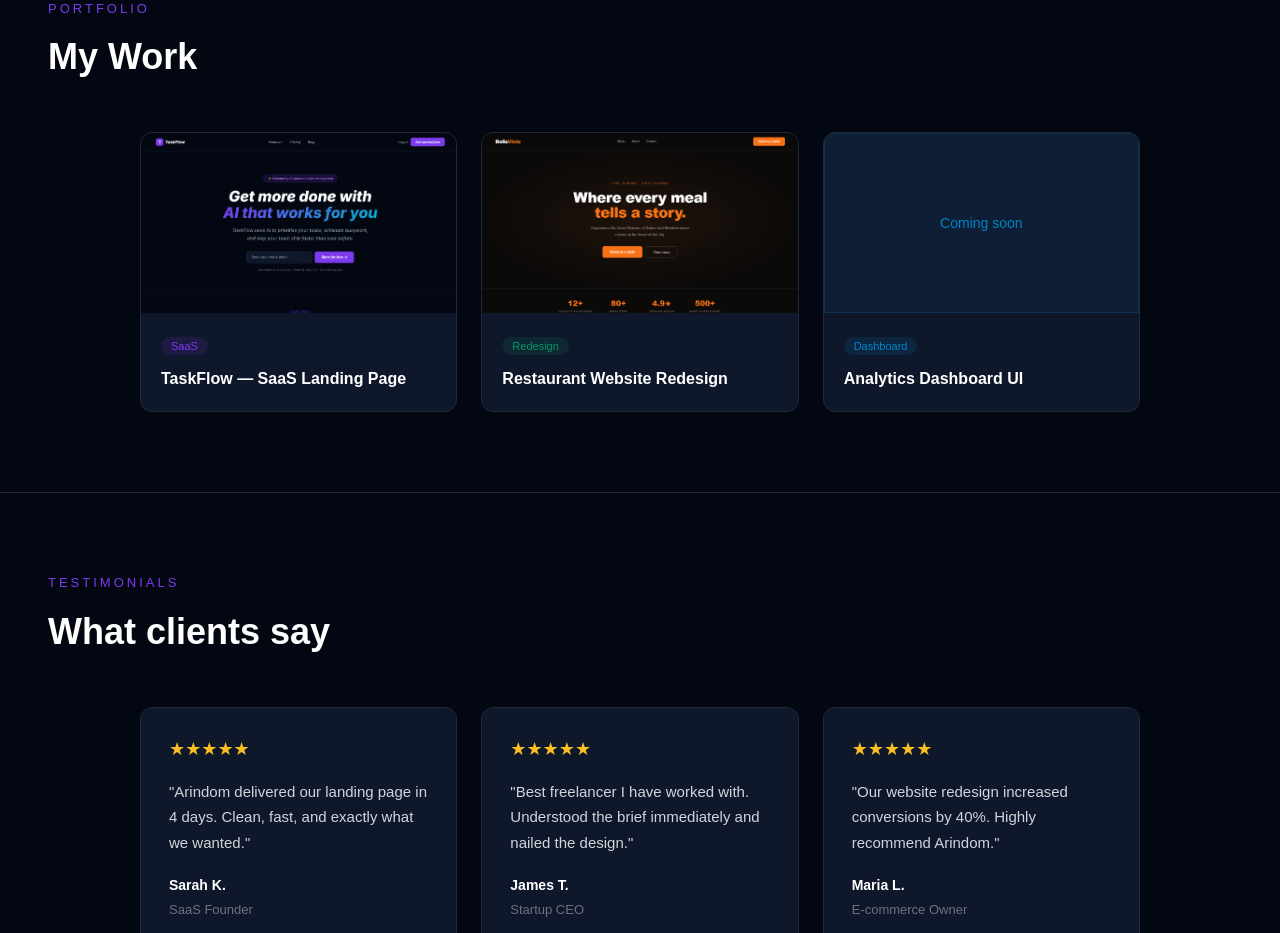
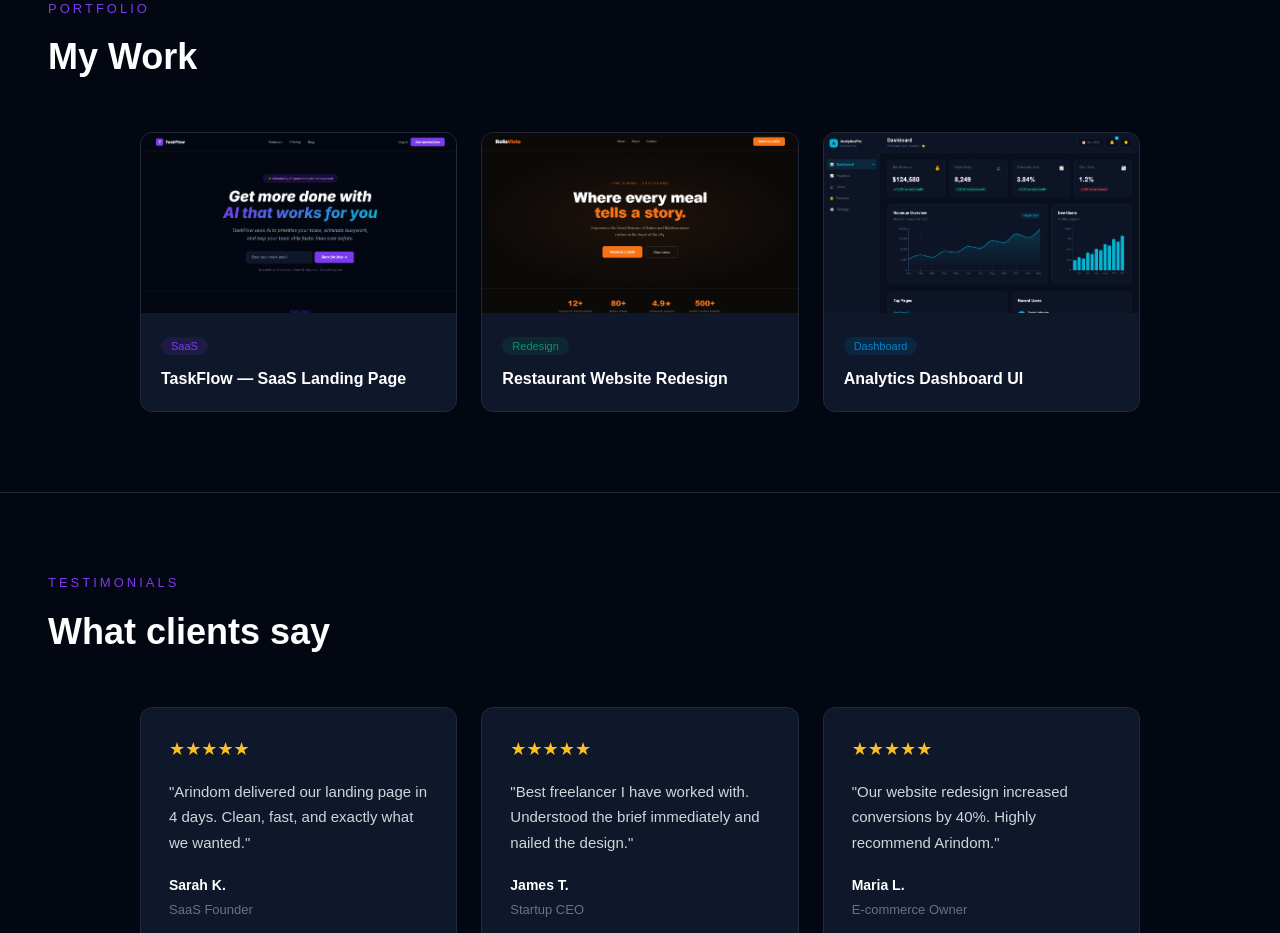
Before and after one commit to arindom13-debug/my-portfolio, a React (Vite) app: page / in a window 1280 px wide. Shown: the part 1720-2653 px from the top of the page. Built offline with nearby package versions, Linux system fonts and the light colour scheme.

Commit message:
add dashboard screenshot to portfolio

```diff
--- a/src/App.jsx
+++ b/src/App.jsx
@@ -346,8 +346,8 @@ function App() {
               title: "Analytics Dashboard UI",
               tag: "Dashboard",
               color: "#0284c7",
-              image: null,
-              link: "#",
+              image: "/dashboard.png",
+              link: "https://dashboard-two-beta-77.vercel.app/",
             },
           ].map((project, i) => (
             <div
```
Also changed, not shown: public/dashboard.png (added).
